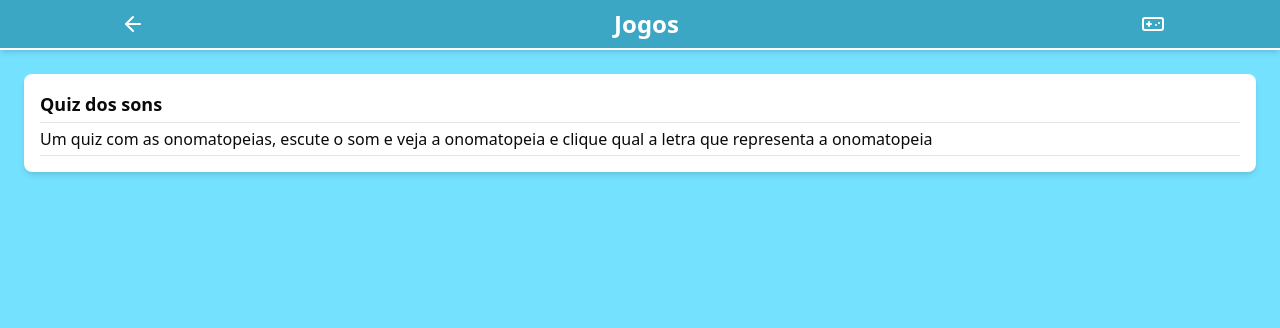
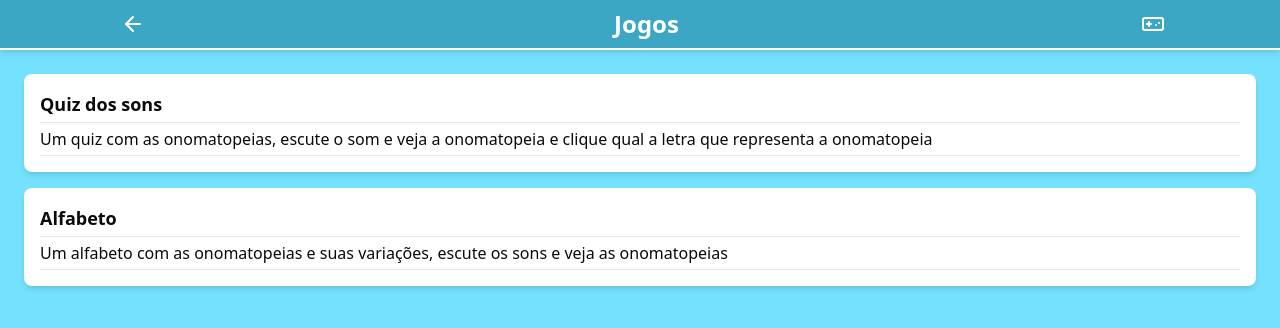
Before and after one commit to cesisonhoinfantil/games, a React (Vite) app: page /select in a window 1280 px wide. Shown: the top 328 px of the page. Built offline with nearby package versions, Linux system fonts and the light colour scheme; a web font is replaced by a local one; what tailwindcss-motion would draw is missing.

Commit message:
feat: add page of the alphabet

```diff
--- /dev/null
+++ b/src/games/alphabet/index.tsx
@@ -0,0 +1,180 @@
+import DuoButton from "@/components/animata/button/duolingo";
+import { HeaderContainer } from "@/components/container";
+import { Button } from "@/components/ui/button";
+import { Separator } from "@/components/ui/separator";
+import {
+  AllOptions,
+  AltsExtraInfos,
+  optionsKeys,
+} from "@/games/sound-quiz/states/static";
+import { cn } from "@/lib/utils";
+import { ArrowLeft } from "lucide-react";
+import { ReactNode, useCallback, useRef, useState } from "react";
+import { useNavigate } from "react-router-dom";
+
+function AlphabetHeader() {
+  const navigate = useNavigate();
+
+  const goBack = () => {
+    navigate(-1);
+  };
+
+  return (
+    <HeaderContainer className="px-0">
+      <Button
+        variant={"ghost"}
+        className="w-1/3 [&_svg]:size-6 h-full"
+        onClick={goBack}
+      >
+        <ArrowLeft />
+      </Button>
+      <div className="w-full text-center">Alfabeto</div>
+      <div className="w-1/3" />
+    </HeaderContainer>
+  );
+}
+
+function AlphabetTitle({ children }: { children: ReactNode }) {
+  return (
+    <div className="w-full grid grid-cols-[1fr_min-content_1fr] gap-4 col-span-full items-center text-white font-bold text-3xl">
+      <Separator className="bg-white h-1" />
+      <span>{children}</span>
+      <Separator className="bg-white h-1" />
+    </div>
+  );
+}
+
+function LetterRender({
+  letter,
+  playSound,
+}: {
+  letter: string;
+  playSound: (letter: string) => void;
+}) {
+  return (
+    <LetterButton
+      letter={letter}
+      variants={AllOptions[letter as keyof typeof AllOptions]}
+      playSound={playSound}
+      key={letter}
+    />
+  );
+}
+
+export function Alphabet() {
+  const audio = useRef<Howl>();
+
+  const playSound = useCallback((letter: string) => {
+    if (audio.current?.playing()) {
+      audio.current.stop();
+    }
+    if (letter) {
+      audio.current = new Howl({
+        src: `/sounds/onomatopeias/${letter}.mp3`,
+      });
+      audio.current.play();
+    }
+  }, []);
+
+  return (
+    <div className="h-full w-full landscape:h-auto grid grid-rows-[min-content_1fr]">
+      <AlphabetHeader />
+      <div className="w-full px-6 grid grid-cols-[repeat(auto-fill,minmax(100px,1fr))] gap-4 p-6 items-center">
+        {optionsKeys
+          .slice(0, 26)
+          .map((letter) => LetterRender({ letter, playSound }))}
+        <AlphabetTitle>VOGAIS</AlphabetTitle>
+        {["A", "E", "I", "O", "U"].map((letter) =>
+          LetterRender({ letter, playSound })
+        )}
+        <AlphabetTitle>Prolongáveis</AlphabetTitle>
+        {["V", "F", "L", "M", "N", "S", "Z", "X", "J", "R"].map((letter) =>
+          LetterRender({ letter, playSound })
+        )}
+        <AlphabetTitle>Explosivas</AlphabetTitle>
+        {["C", "B", "D", "T", "P", "Q", "G"].map((letter) =>
+          LetterRender({ letter, playSound })
+        )}
+        <AlphabetTitle>Estrangeiras</AlphabetTitle>
+        {["H", "K", "W", "Y"].map((letter) =>
+          LetterRender({ letter, playSound })
+        )}
+        <AlphabetTitle>Anexos</AlphabetTitle>
+        {["Ç", "CH", "NH", "LH", "ÃO"].map((letter) =>
+          LetterRender({ letter, playSound })
+        )}
+      </div>
+    </div>
+  );
+}
+
+function LetterButton({
+  letter,
+  variants,
+  playSound,
+}: {
+  letter: string;
+  variants: string[];
+  playSound: (letter: string) => void;
+}) {
+  const [img, setImg] = useState("");
+  const [info, setInfo] = useState(letter);
+  const [extra, setExtra] = useState("");
+
+  const play = useCallback(() => {
+    const hasNumber = (str: string) => /\d/.test(str);
+
+    let toPlay = letter;
+    const imgIndex = variants.indexOf(img);
+
+    if (imgIndex + 1 === variants.length) {
+      setImg("");
+      setInfo(letter);
+      setExtra("");
+    } else {
+      toPlay = variants[imgIndex + 1];
+      setImg(toPlay);
+    }
+
+    const extraInfo = AltsExtraInfos[letter] ?? AltsExtraInfos[toPlay];
+
+    if (letter !== toPlay && !hasNumber(toPlay) && extraInfo) {
+      setExtra(`(${extraInfo})`);
+    }
+
+    playSound(toPlay);
+  }, [img, letter, playSound, variants]);
+
+  console.log(img);
+
+  return (
+    <DuoButton
+      onClick={() => play()}
+      className={cn(!img && "aspect-square", "transition-all")}
+      affect="flex flex-col itens-center justify-center gap-4"
+    >
+      <div
+        className={cn(
+          "w-full h-full object-contain transition-all duration-500",
+          !img && "scale-0 transition-none absolute"
+        )}
+      >
+        <img
+          src={`/onomatopeias/png/${img}.png`}
+          className={cn("w-full h-full object-contain", !img && "hidden")}
+        />
+      </div>
+      <div>
+        <div
+          className={cn(
+            "transition-all duration-500",
+            img ? "text-3xl" : "text-6xl font-bold"
+          )}
+        >
+          {info}
+        </div>
+        {extra}
+      </div>
+    </DuoButton>
+  );
+}
--- a/src/pages/gameSelect.tsx
+++ b/src/pages/gameSelect.tsx
@@ -35,6 +35,12 @@ const games = [
     description:
       "Um quiz com as onomatopeias, escute o som e veja a onomatopeia e clique qual a letra que representa a onomatopeia",
   },
+  {
+    name: "Alfabeto",
+    url: "/alphabet",
+    description:
+      "Um alfabeto com as onomatopeias e suas variações, escute os sons e veja as onomatopeias",
+  },
 ];
 
 export function GameSelectPage() {
--- a/src/router.tsx
+++ b/src/router.tsx
@@ -1,3 +1,4 @@
+import { Alphabet } from "@/games/alphabet";
 import SoundQuiz from "@/games/sound-quiz";
 import { Credits } from "@/pages/credits";
 import { GameSelectPage } from "@/pages/gameSelect";
@@ -15,6 +16,10 @@ const router = createBrowserRouter([
     element: <GameSelectPage />,
   },
   {
+    path: "/alphabet",
+    element: <Alphabet />,
+  },
+  {
     path: "/quiz",
     element: <SoundQuiz />,
   },
```
